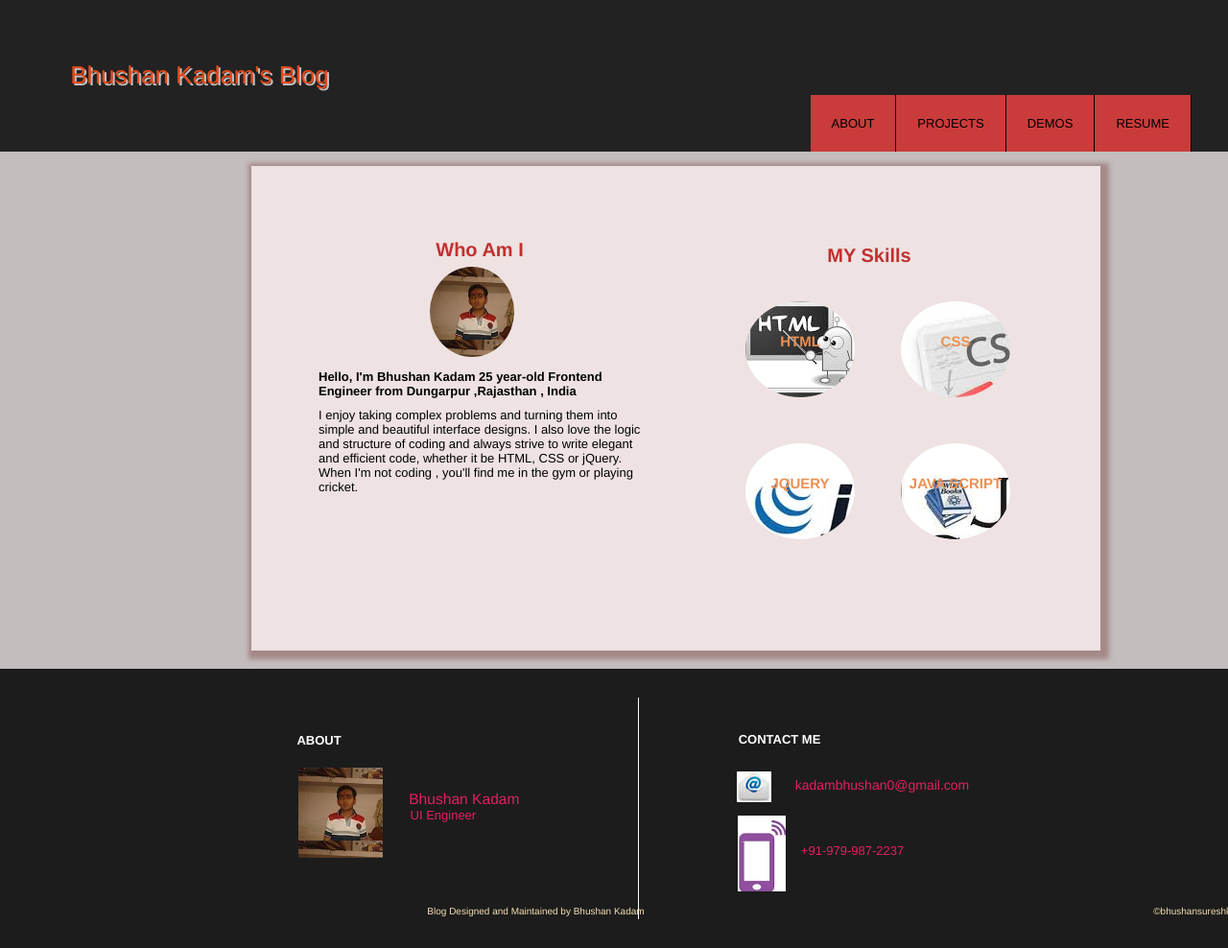
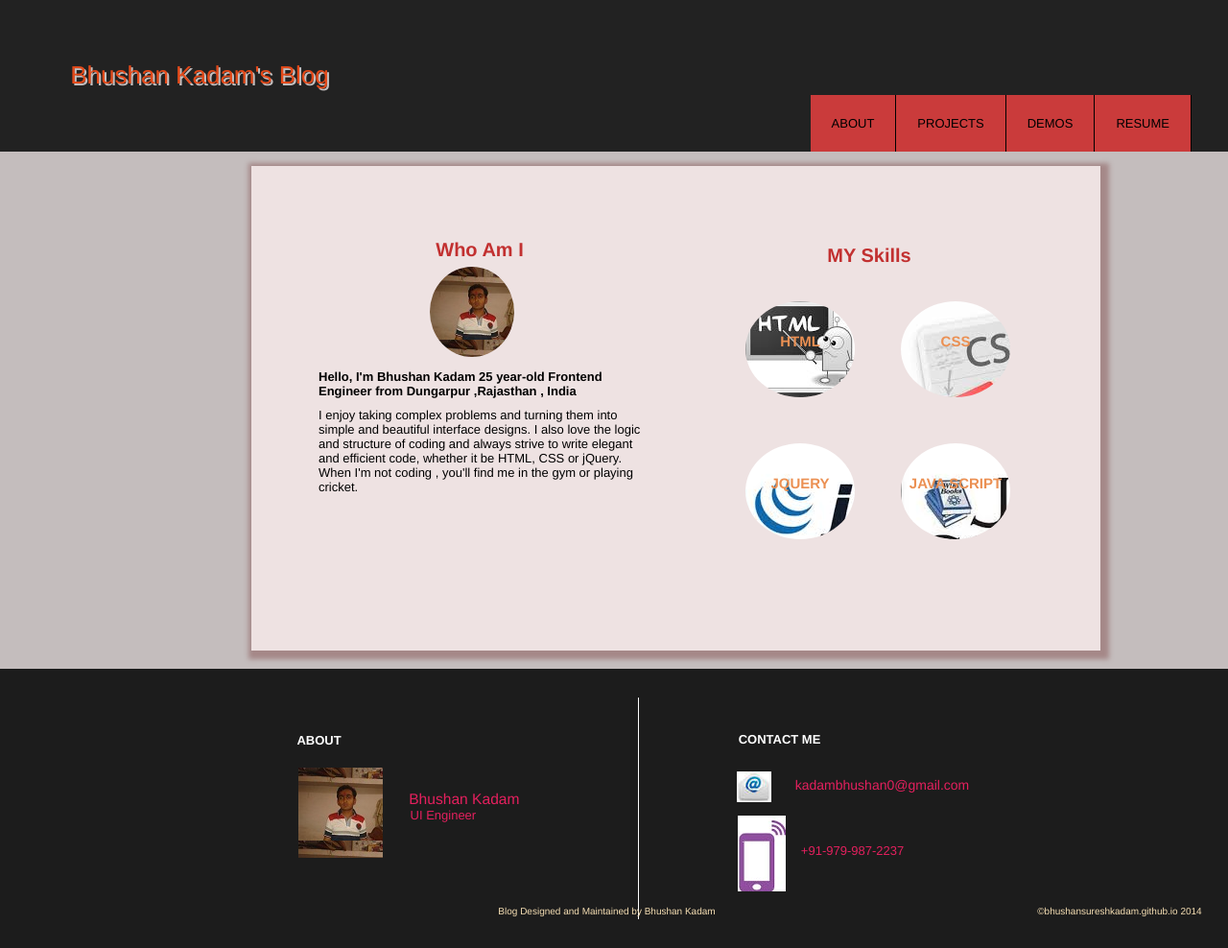
Before and after one commit to bhushansureshkadam/bhushansureshkadam.github.io, a Jekyll site: the page built from index.html, in a window 1280 px wide. Shown: the whole page at 96% size. Built offline with Jekyll 4.4.1, drawn with Linux system fonts in a browser that asks for light colours; Markdown is read by kramdown in place of the engine named in the settings.

Commit message:
first commit

```diff
--- a/css/main.css
+++ b/css/main.css
@@ -499,14 +499,14 @@ body{
  .contain .footerinfo {
     position: relative;
     top: 214px;
-    right: 264px;
+    right: 190px;
     font-size: 10px;
     color:wheat;
  }
  .contain .copyright {
         position:relative;
         top: 214px;
-        left: 263px;
+        left: 142px;
         font-size: 10px;
         color:wheat;
 
```
